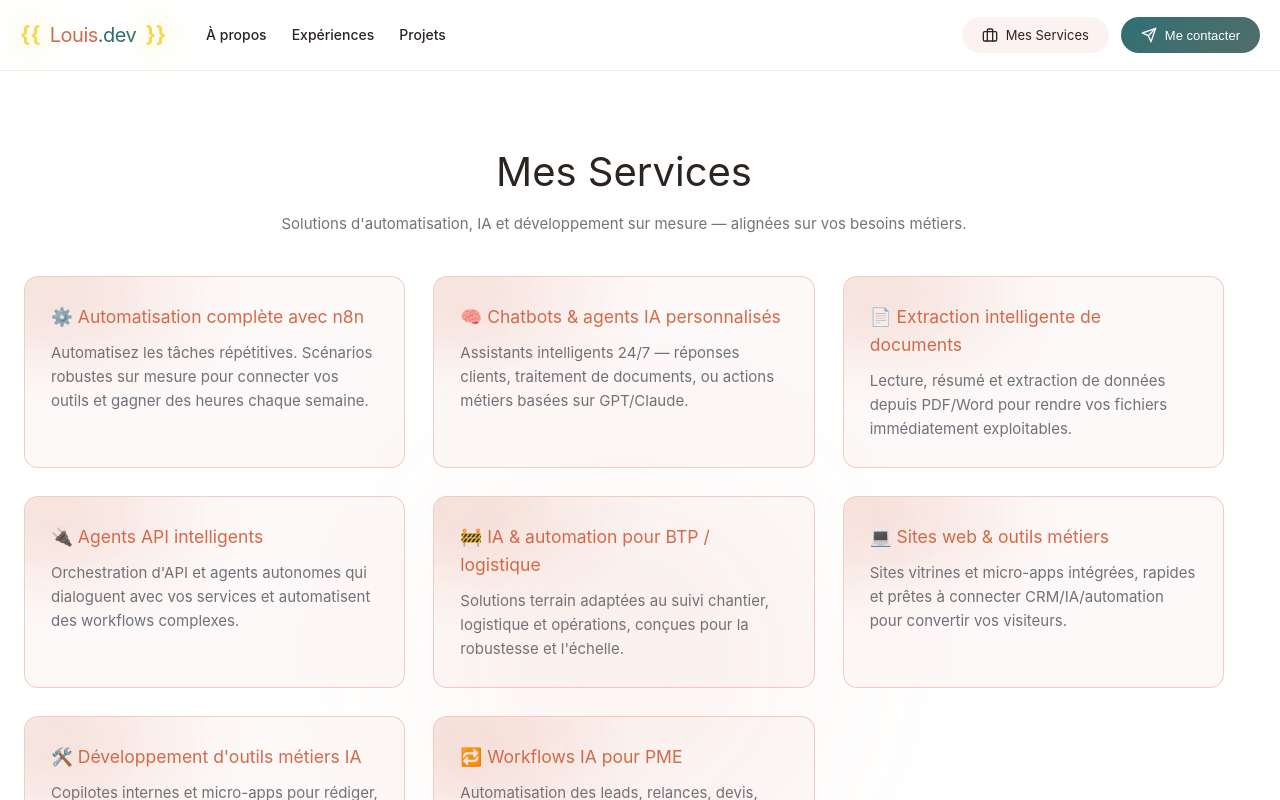
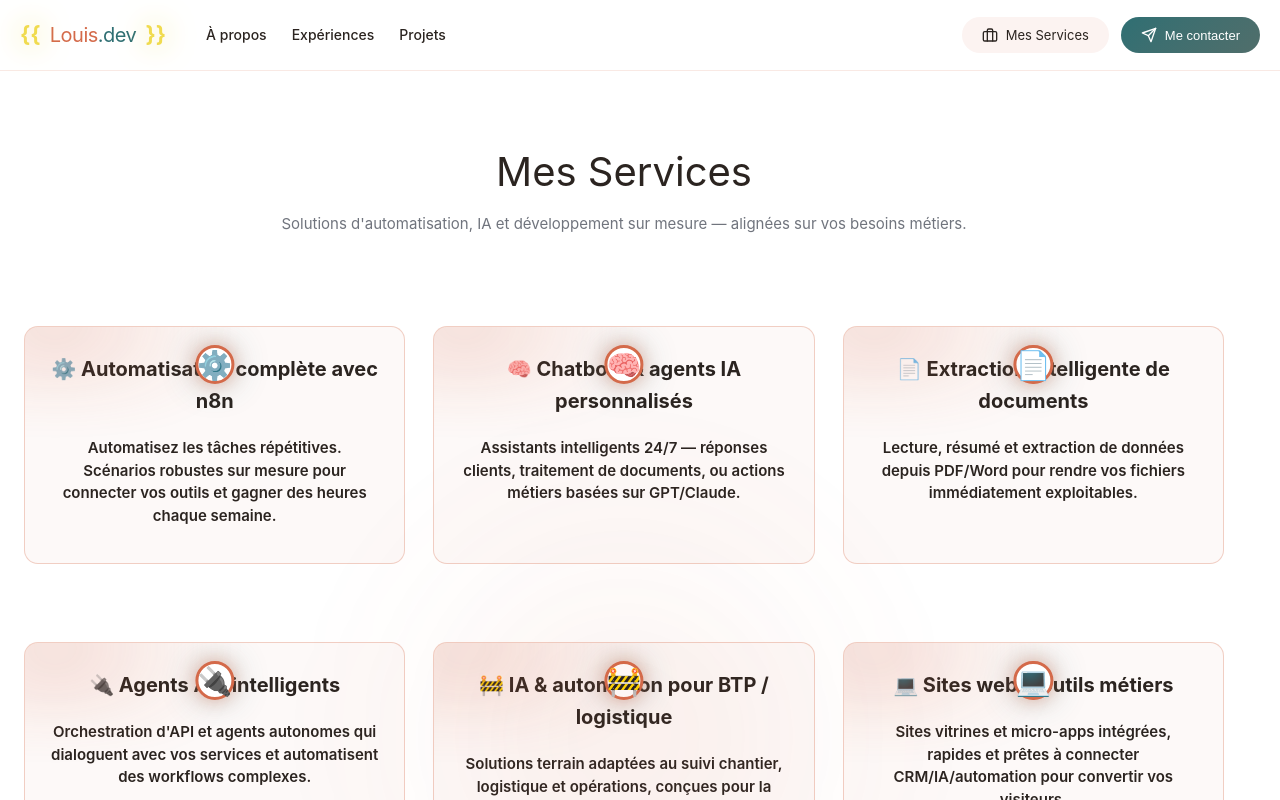
Before and after one commit to GenXwater/Portefolio, a Vue app: page /services in a window 1280 px wide. Shown: the top 800 px of the page. Built offline with nearby package versions, Linux system fonts and the light colour scheme.

Commit message:
feat: implement Card component for service offerings with dynamic slots and visibility handling

```diff
--- /dev/null
+++ b/src/components/ui/Card.vue
@@ -0,0 +1,166 @@
+<script setup>
+import { ref, onMounted } from 'vue';
+
+const props = defineProps({
+  observe: { type: Boolean, default: true },
+  threshold: { type: Number, default: 0.15 },
+});
+
+const isVisible = ref(false);
+const cardRef = ref(null);
+
+onMounted(() => {
+  if (!props.observe) {
+    isVisible.value = true;
+    return;
+  }
+
+  const observer = new IntersectionObserver(
+    ([entry]) => {
+      if (entry.isIntersecting) {
+        isVisible.value = true;
+        observer.disconnect();
+      }
+    },
+    { threshold: props.threshold }
+  );
+
+  if (cardRef.value) observer.observe(cardRef.value);
+});
+</script>
+
+<template>
+  <div ref="cardRef" class="card" :class="{ 'visible': isVisible }">
+    <div class="card-image">
+      <slot name="image"></slot>
+    </div>
+
+    <h3 class="card-title">
+      <slot name="title"></slot>
+    </h3>
+
+    <div class="card-tags">
+      <slot name="tags"></slot>
+    </div>
+
+    <div class="card-description">
+      <slot></slot>
+    </div>
+
+    <ul class="card-tasks">
+      <slot name="tasks"></slot>
+    </ul>
+  </div>
+</template>
+
+<style scoped>
+  .card {
+    --card-padding-top: 70px;
+    --card-image-size: 90px;
+    position: relative;
+    display: flex;
+    flex-direction: column;
+    background: color-mix(in srgb, var(--vt-c-custom-dark-1), var(--vt-c-custom-text-1) 5%);
+    border-radius: 12px;
+    padding: var(--card-padding-top) 20px 20px;
+    margin-top: 50px;
+    opacity: 0;
+    transform: translateY(30px);
+    transition: opacity 0.5s ease, transform 0.5s ease;
+  }
+
+  .card.visible {
+    opacity: 1;
+    transform: translateY(0);
+  }
+
+  .card-image {
+    position: absolute;
+    top: 0;
+    left: 50%;
+    transform: translate(-50%, -50%);
+    width: var(--card-image-size);
+    height: var(--card-image-size);
+    display: flex;
+    align-items: center;
+    justify-content: center;
+    background: var(--color-background);
+    border: 3px solid var(--vt-c-custom-text-1);
+    border-radius: 50%;
+    overflow: visible;
+    box-shadow:
+      0 0 15px color-mix(in srgb, var(--vt-c-custom-text-1) 40%, transparent),
+      0 0 30px color-mix(in srgb, var(--vt-c-custom-text-2) 25%, transparent);
+    animation: neon-pulse 3.5s ease-in-out infinite;
+  }
+
+  /* When card is used in a compact/service context (e.g. .service-card),
+     keep the circle inside the card so it won't be clipped by overflow:hidden. */
+  .card.service-card {
+    --card-padding-top: 36px;
+  }
+
+  .card.service-card .card-image {
+    top: 18px;
+    transform: translate(-50%, 0);
+    width: calc(var(--card-image-size) * 0.7);
+    height: calc(var(--card-image-size) * 0.7);
+  }
+
+  .card-image ::v-deep img {
+    max-width: 70%;
+    max-height: 70%;
+    object-fit: contain;
+    position: relative;
+    z-index: 1;
+  }
+
+  @keyframes neon-pulse {
+    0%, 100% {
+      box-shadow:
+        0 0 15px color-mix(in srgb, var(--vt-c-custom-text-1) 40%, transparent),
+        0 0 30px color-mix(in srgb, var(--vt-c-custom-text-2) 25%, transparent);
+    }
+    50% {
+      box-shadow:
+        0 0 18px color-mix(in srgb, var(--vt-c-custom-text-1) 45%, transparent),
+        0 0 36px color-mix(in srgb, var(--vt-c-custom-text-2) 30%, transparent);
+    }
+  }
+
+  .card-title {
+    font-size: 20px;
+    font-weight: 700;
+    text-align: center;
+    margin-bottom: 10px;
+  }
+
+  .card-tags {
+    display: flex;
+    flex-wrap: wrap;
+    justify-content: center;
+    gap: 6px;
+    margin-bottom: 10px;
+  }
+
+  .card-description {
+    font-size: 15px;
+    font-weight: 600;
+    line-height: 1.5;
+    color: var(--vt-c-text-dark-2);
+    margin-bottom: 10px;
+    text-align: center;
+  }
+
+  .card-tasks {
+    list-style: none;
+    padding: 0;
+    margin: 0;
+  }
+
+  .card-tasks li {
+    font-size: 15px;
+    padding: 3px 0;
+    color: var(--vt-c-text-dark-2);
+  }
+</style>
--- a/src/pages/MesServices.vue
+++ b/src/pages/MesServices.vue
@@ -1,4 +1,5 @@
 <script setup>
+import Card from '../components/ui/Card.vue';
 </script>
 
 <template>
@@ -9,45 +10,53 @@
     </div>
 
     <div class="services-grid">
-      <article class="service-card">
-        <h3>⚙️ Automatisation complète avec n8n</h3>
-        <p>Automatisez les tâches répétitives. Scénarios robustes sur mesure pour connecter vos outils et gagner des heures chaque semaine.</p>
-      </article>
+      <Card class="service-card" :observe="false" style="--card-image-size:56px; --card-padding-top:36px;">
+        <template #image><span class="service-icon">⚙️</span></template>
+        <template #title>⚙️ Automatisation complète avec n8n</template>
+        Automatisez les tâches répétitives. Scénarios robustes sur mesure pour connecter vos outils et gagner des heures chaque semaine.
+      </Card>
 
-      <article class="service-card">
-        <h3>🧠 Chatbots & agents IA personnalisés</h3>
-        <p>Assistants intelligents 24/7 — réponses clients, traitement de documents, ou actions métiers basées sur GPT/Claude.</p>
-      </article>
+      <Card class="service-card" :observe="false" style="--card-image-size:56px; --card-padding-top:36px;">
+        <template #image><span class="service-icon">🧠</span></template>
+        <template #title>🧠 Chatbots & agents IA personnalisés</template>
+        Assistants intelligents 24/7 — réponses clients, traitement de documents, ou actions métiers basées sur GPT/Claude.
+      </Card>
 
-      <article class="service-card">
-        <h3>📄 Extraction intelligente de documents</h3>
-        <p>Lecture, résumé et extraction de données depuis PDF/Word pour rendre vos fichiers immédiatement exploitables.</p>
-      </article>
+      <Card class="service-card" :observe="false" style="--card-image-size:56px; --card-padding-top:36px;">
+        <template #image><span class="service-icon">📄</span></template>
+        <template #title>📄 Extraction intelligente de documents</template>
+        Lecture, résumé et extraction de données depuis PDF/Word pour rendre vos fichiers immédiatement exploitables.
+      </Card>
 
-      <article class="service-card">
-        <h3>🔌 Agents API intelligents</h3>
-        <p>Orchestration d'API et agents autonomes qui dialoguent avec vos services et automatisent des workflows complexes.</p>
-      </article>
+      <Card class="service-card" :observe="false" style="--card-image-size:56px; --card-padding-top:36px;">
+        <template #image><span class="service-icon">🔌</span></template>
+        <template #title>🔌 Agents API intelligents</template>
+        Orchestration d'API et agents autonomes qui dialoguent avec vos services et automatisent des workflows complexes.
+      </Card>
 
-      <article class="service-card">
-        <h3>🚧 IA & automation pour BTP / logistique</h3>
-        <p>Solutions terrain adaptées au suivi chantier, logistique et opérations, conçues pour la robustesse et l'échelle.</p>
-      </article>
+      <Card class="service-card" :observe="false" style="--card-image-size:56px; --card-padding-top:36px;">
+        <template #image><span class="service-icon">🚧</span></template>
+        <template #title>🚧 IA & automation pour BTP / logistique</template>
+        Solutions terrain adaptées au suivi chantier, logistique et opérations, conçues pour la robustesse et l'échelle.
+      </Card>
 
-      <article class="service-card">
-        <h3>💻 Sites web & outils métiers</h3>
-        <p>Sites vitrines et micro-apps intégrées, rapides et prêtes à connecter CRM/IA/automation pour convertir vos visiteurs.</p>
-      </article>
+      <Card class="service-card" :observe="false" style="--card-image-size:56px; --card-padding-top:36px;">
+        <template #image><span class="service-icon">💻</span></template>
+        <template #title>💻 Sites web & outils métiers</template>
+        Sites vitrines et micro-apps intégrées, rapides et prêtes à connecter CRM/IA/automation pour convertir vos visiteurs.
+      </Card>
 
-      <article class="service-card">
-        <h3>🛠️ Développement d'outils métiers IA</h3>
-        <p>Copilotes internes et micro-apps pour rédiger, classer et piloter vos opérations.</p>
-      </article>
+      <Card class="service-card" :observe="false" style="--card-image-size:56px; --card-padding-top:36px;">
+        <template #image><span class="service-icon">🛠️</span></template>
+        <template #title>🛠️ Développement d'outils métiers IA</template>
+        Copilotes internes et micro-apps pour rédiger, classer et piloter vos opérations.
+      </Card>
 
-      <article class="service-card">
-        <h3>🔁 Workflows IA pour PME</h3>
-        <p>Automatisation des leads, relances, devis, RDV et suivi clients pour fluidifier vos opérations.</p>
-      </article>
+      <Card class="service-card" :observe="false" style="--card-image-size:56px; --card-padding-top:36px;">
+        <template #image><span class="service-icon">🔁</span></template>
+        <template #title>🔁 Workflows IA pour PME</template>
+        Automatisation des leads, relances, devis, RDV et suivi clients pour fluidifier vos opérations.
+      </Card>
     </div>
 
     <div class="services-cta">
@@ -108,6 +117,8 @@
 
   .service-card p { color: var(--text-muted); }
 
+  .service-icon { font-size: 28px; line-height: 1; }
+
   .service-card::before {
     content: '';
     position: absolute;
```
